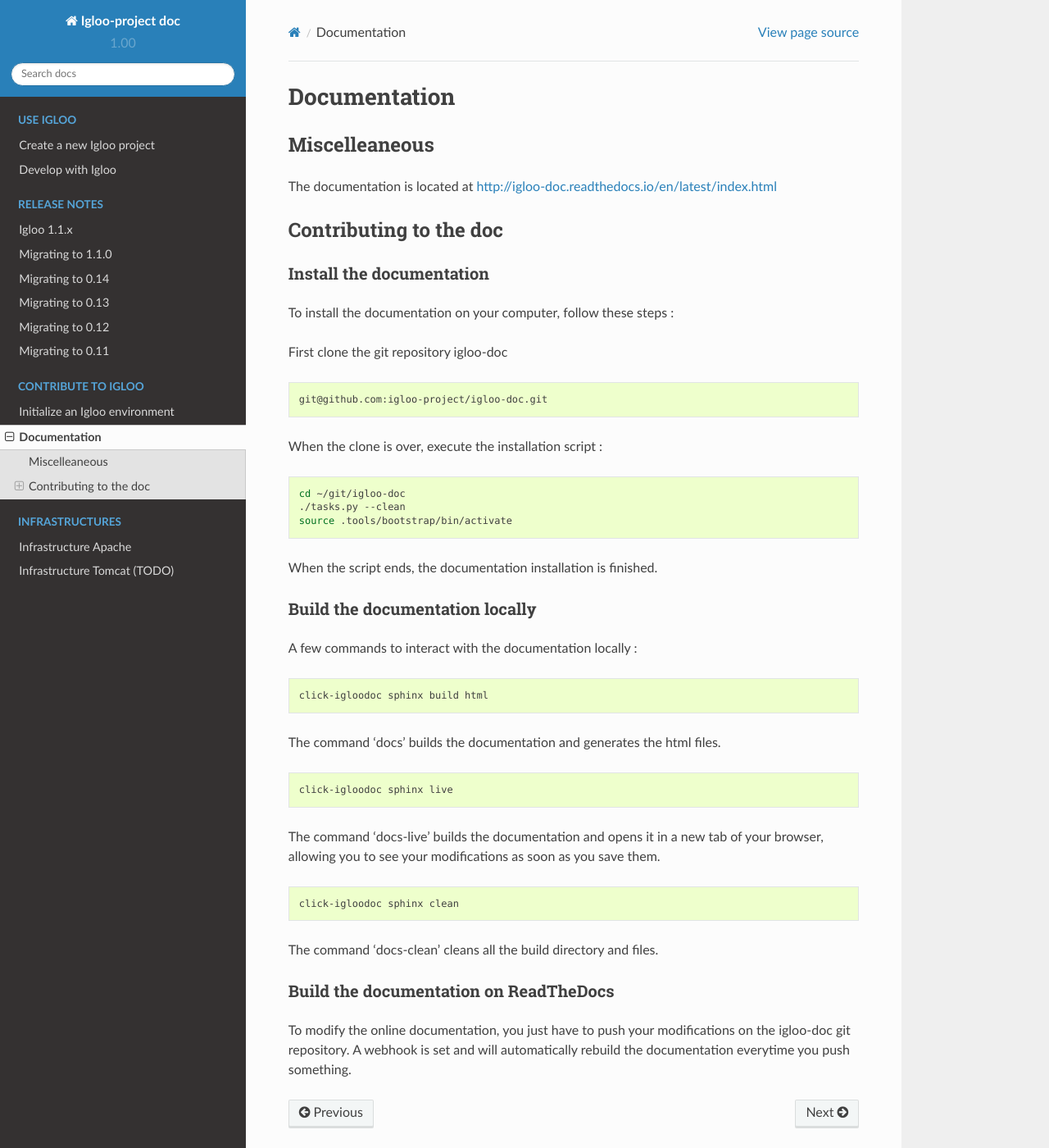
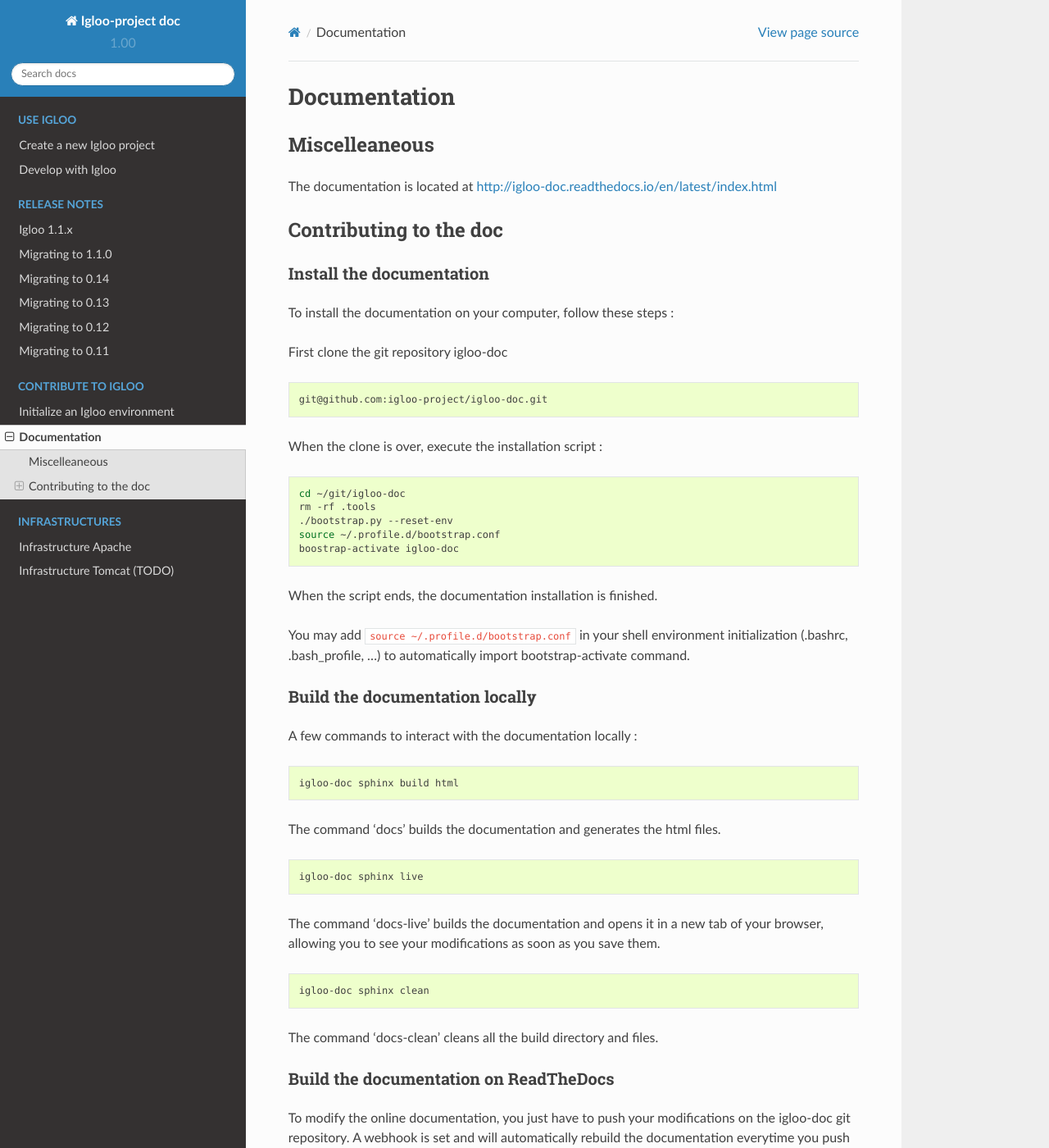
Before and after one commit to igloo-project/igloo-doc, a Sphinx documentation site: the page built from source/development/docs.rst, in a window 1280 px wide and 1400 px high. Shown: the whole window at 82% size. Built offline with Sphinx 7.4.7 and the Read the Docs theme 2.0.0, drawn with Linux system fonts in a browser that asks for light colours.

Commit message:
updated dev doc building documentation

```diff
--- a/source/development/docs.rst
+++ b/source/development/docs.rst
@@ -26,10 +26,16 @@
 .. code-block:: bash
 
   cd ~/git/igloo-doc
-  ./tasks.py --clean
-  source .tools/bootstrap/bin/activate
+  rm -rf .tools
+  ./bootstrap.py --reset-env
+  source ~/.profile.d/bootstrap.conf
+  boostrap-activate igloo-doc
 
 When the script ends, the documentation installation is finished.
+
+You may add ``source ~/.profile.d/bootstrap.conf`` in your shell environment
+initialization (.bashrc, .bash_profile, ...) to automatically import
+bootstrap-activate command.
 
 Build the documentation locally
 ^^^^^^^^^^^^^^^^^^^^^^^^^^^^^^^
@@ -38,20 +44,20 @@
 
 .. code-block:: bash
 
-  click-igloodoc sphinx build html
+  igloo-doc sphinx build html
 
 The command 'docs' builds the documentation and generates the html files.
 
 .. code-block:: bash
 
-  click-igloodoc sphinx live
+  igloo-doc sphinx live
 
 The command 'docs-live' builds the documentation and opens it in a new tab of your browser,
 allowing you to see your modifications as soon as you save them.
 
 .. code-block:: bash
 
-  click-igloodoc sphinx clean
+  igloo-doc sphinx clean
 
 The command 'docs-clean' cleans all the build directory and files.
 
```
